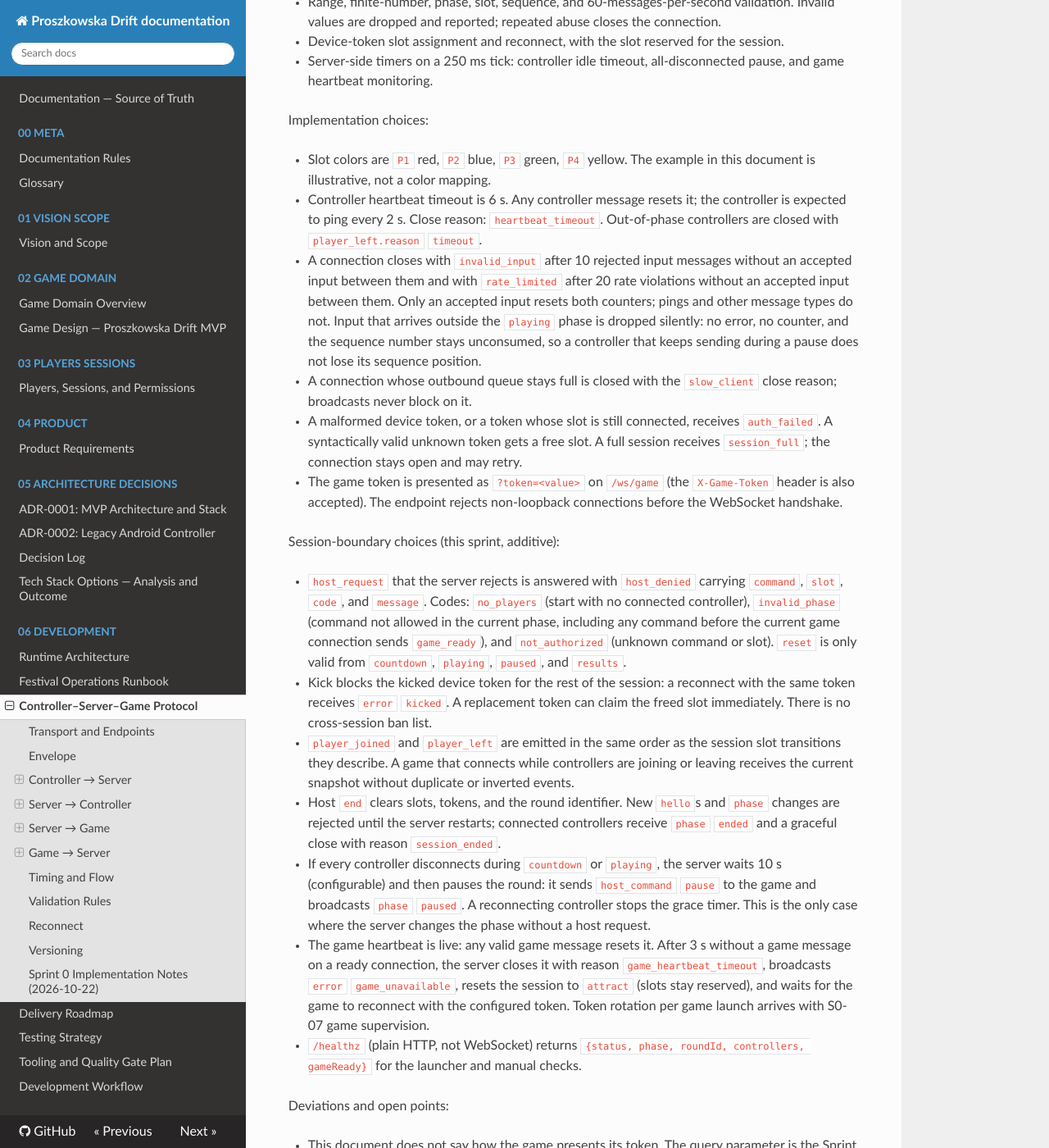
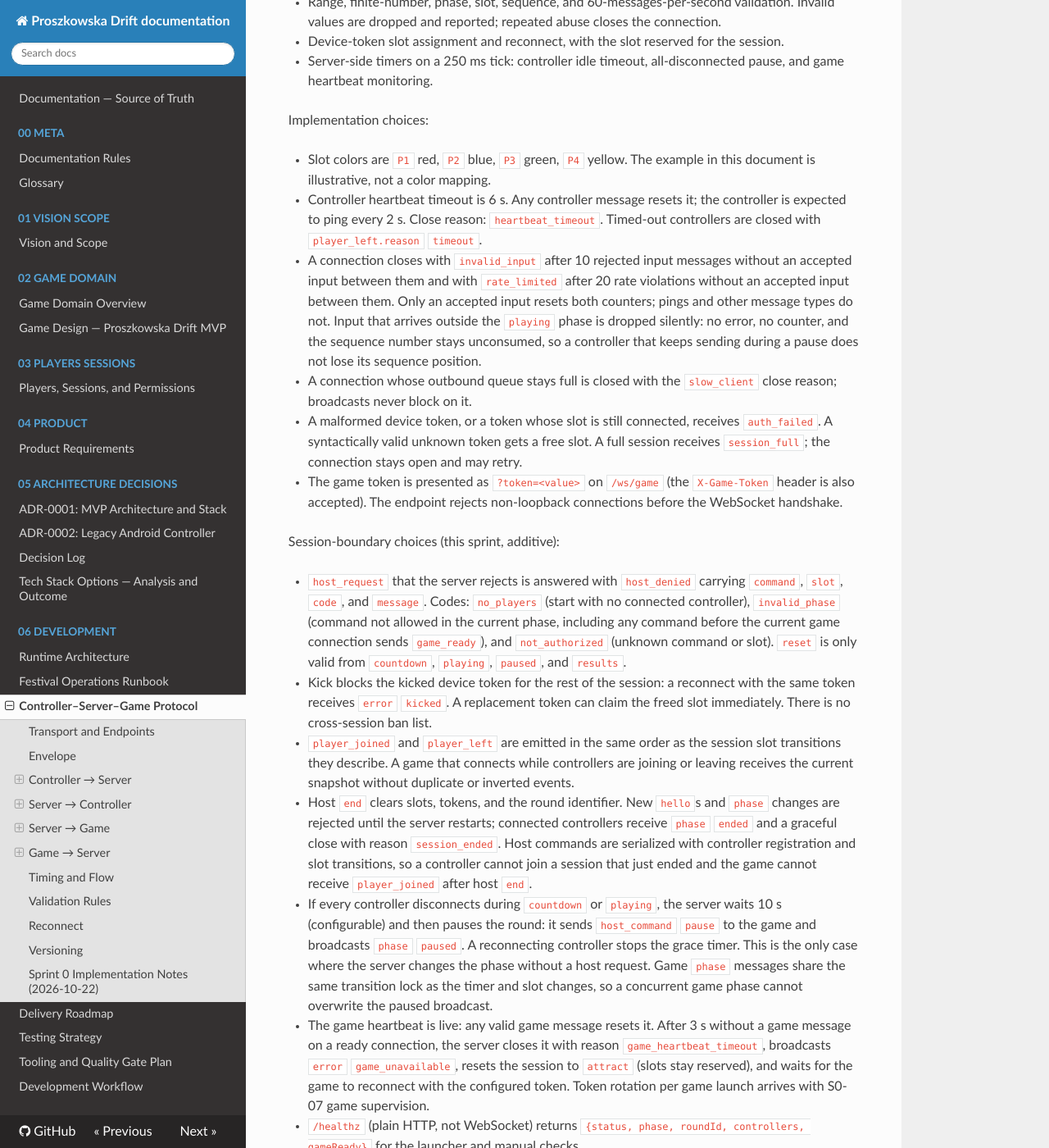
Before and after one commit to PSZLBit/ProszkowskaDrift, an MkDocs documentation site: the page built from documentation/06-development/protocol.md, in a window 1280 px wide and 1400 px high, scrolled down 6554 px. Shown: the whole window at 82% size. Built offline with MkDocs 1.6.1, drawn with Linux system fonts in a browser that asks for light colours; nearby versions of some CDN libraries; some of the changed text lies outside the part shown.

Commit message:
docs: align session transition and health descriptions
Report /healthz controller connections instead of a slot count, call timed-out controllers timed-out, and record the host-end and timer serialization guarantees with their regression coverage.

```diff
--- a/documentation/06-development/protocol.md
+++ b/documentation/06-development/protocol.md
@@ -336,7 +336,7 @@ Implementation choices:
   this document is illustrative, not a color mapping.
 - Controller heartbeat timeout is 6 s. Any controller message resets it; the
   controller is expected to ping every 2 s. Close reason: `heartbeat_timeout`.
-  Out-of-phase controllers are closed with `player_left.reason` `timeout`.
+  Timed-out controllers are closed with `player_left.reason` `timeout`.
 - A connection closes with `invalid_input` after 10 rejected input messages
   without an accepted input between them and with `rate_limited` after 20 rate
   violations without an accepted input between them. Only an accepted input
@@ -372,12 +372,16 @@ Session-boundary choices (this sprint, additive):
 - Host `end` clears slots, tokens, and the round identifier. New `hello`s and
   `phase` changes are rejected until the server restarts; connected
   controllers receive `phase` `ended` and a graceful close with reason
-  `session_ended`.
+  `session_ended`. Host commands are serialized with controller registration
+  and slot transitions, so a controller cannot join a session that just ended
+  and the game cannot receive `player_joined` after host `end`.
 - If every controller disconnects during `countdown` or `playing`, the server
   waits 10 s (configurable) and then pauses the round: it sends
   `host_command` `pause` to the game and broadcasts `phase` `paused`. A
   reconnecting controller stops the grace timer. This is the only case where
-  the server changes the phase without a host request.
+  the server changes the phase without a host request. Game `phase` messages
+  share the same transition lock as the timer and slot changes, so a
+  concurrent game phase cannot overwrite the paused broadcast.
 - The game heartbeat is live: any valid game message resets it. After 3 s
   without a game message on a ready connection, the server closes it with
   reason `game_heartbeat_timeout`, broadcasts `error` `game_unavailable`,
```
Also changed, not shown: other parts of documentation/06-development/protocol.md (+1 -1 lines), documentation/06-development/architecture.md (+2 -2 lines), documentation/06-development/testing.md (+7 -1 lines).
